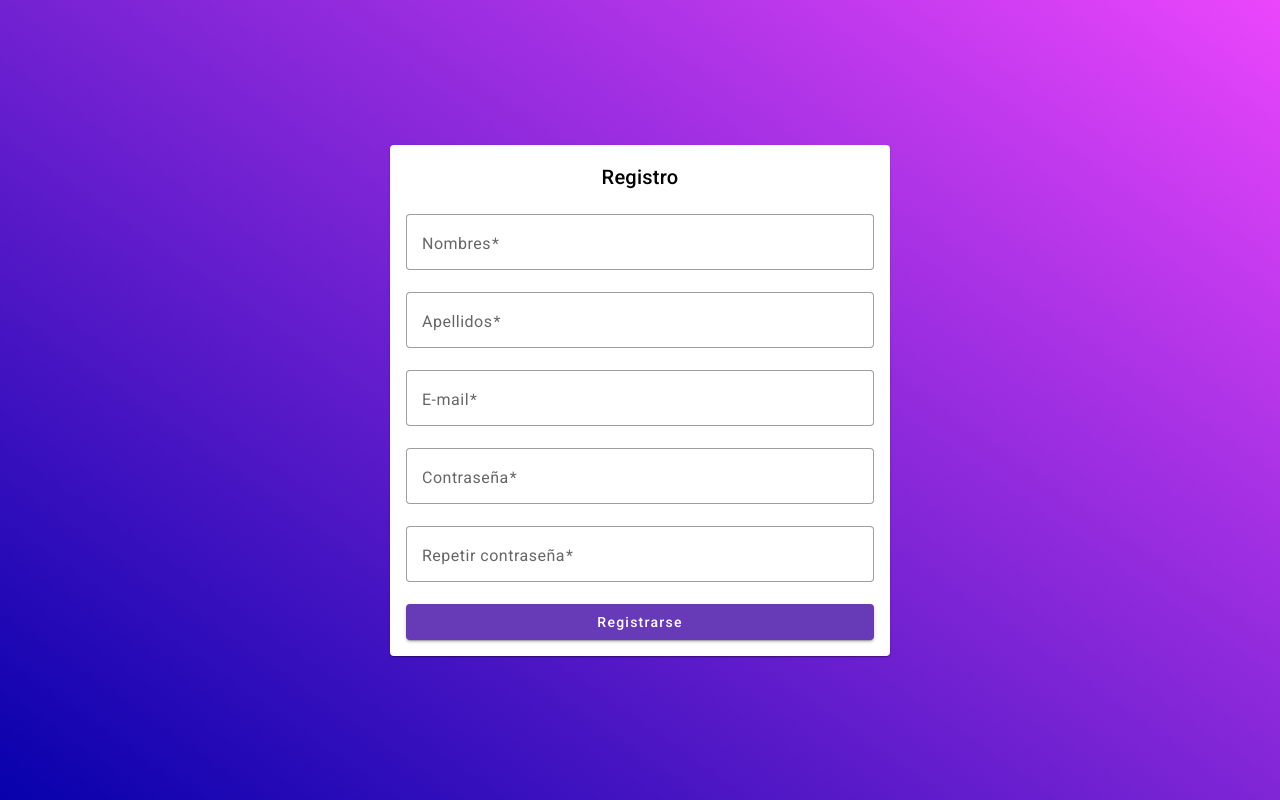
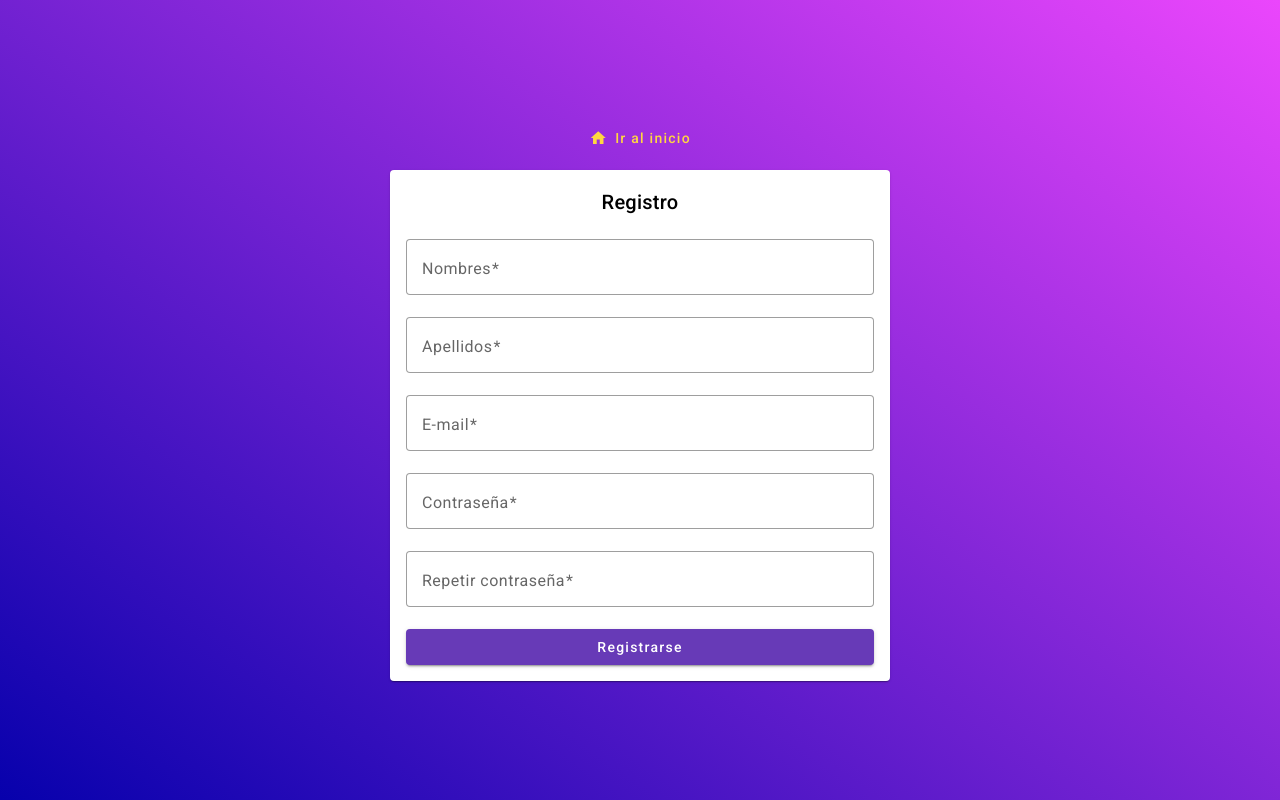
Before and after one commit to HugoMontes/curso-angular17-class14-services-httpclient, an Angular app: page /register in a window 1280 px wide. Built offline with nearby package versions, Linux system fonts and the light colour scheme.

Commit message:
156. Guard CanDeactivate

```diff
--- a/src/app/app.routes.ts
+++ b/src/app/app.routes.ts
@@ -3,6 +3,7 @@ import { HomePageComponent } from './pages/home-page/home-page.component';
 import { NotFoundPageComponent } from './pages/not-found-page/not-found-page.component';
 import { ProductsResolverServiceFn } from './services/products.resolver';
 import { AuthGuardFn } from './guards/auth.guard';
+import { ExitGuard } from './guards/exit.guard';
 
 export default [
   { path: 'home', title: 'Home', component: HomePageComponent },
@@ -15,6 +16,7 @@ export default [
   {
 		path: 'register',
 		title: 'Registro',
+    canDeactivate: [ExitGuard],
 		loadComponent: () => import('./pages/register-page/register-page.component')
 	},
   {
--- /dev/null
+++ b/src/app/guards/exit.guard.ts
@@ -0,0 +1,21 @@
+import { Injectable } from '@angular/core';
+import { ActivatedRouteSnapshot, CanDeactivate, RouterStateSnapshot, UrlTree } from '@angular/router';
+import { Observable } from 'rxjs';
+import RegisterPageComponent from '../pages/register-page/register-page.component';
+
+export interface CanComponentDeactive {
+  CanDeactivate: () => Observable<boolean> | Promise<boolean> | boolean;
+}
+
+@Injectable({ providedIn: 'root' })
+export class ExitGuard implements CanDeactivate<CanComponentDeactive> {
+  canDeactivate(
+    component: CanComponentDeactive,
+    currentRoute: ActivatedRouteSnapshot,
+    currentState: RouterStateSnapshot,
+    nextState: RouterStateSnapshot
+  ): Observable<boolean> | Promise<boolean> | boolean {
+    console.log('************** EXIT GUARD **********');
+    return component.CanDeactivate();
+  }
+}
--- a/src/app/pages/register-page/register-page.component.html
+++ b/src/app/pages/register-page/register-page.component.html
@@ -1,4 +1,9 @@
 <div class="container">
+  <button mat-button color="accent" routerLink="/" type="button">
+    <mat-icon matSuffix>home</mat-icon>
+    Ir al inicio
+  </button>
+
   <mat-card class="card">
     <mat-card-header class="card__title">
       <mat-card-title>Registro</mat-card-title>
--- a/src/app/pages/register-page/register-page.component.scss
+++ b/src/app/pages/register-page/register-page.component.scss
@@ -4,6 +4,8 @@
 	display: flex;
 	align-items: center;
 	justify-content: center;
+	flex-direction: column;
+	gap: 1em;
 
 	.card {
 		width: 500px;
--- a/src/app/pages/register-page/register-page.component.ts
+++ b/src/app/pages/register-page/register-page.component.ts
@@ -1,3 +1,4 @@
+import { RouterLink } from '@angular/router';
 import { Component, inject } from '@angular/core';
 import { FormBuilder, FormControl, FormGroup, ReactiveFormsModule, Validators } from '@angular/forms';
 import { MatButton } from '@angular/material/button';
@@ -5,17 +6,23 @@ import { MatCardModule } from '@angular/material/card';
 import { MatFormFieldModule } from '@angular/material/form-field';
 import { MatIcon } from '@angular/material/icon';
 import { MatInput } from '@angular/material/input';
-import { last } from 'rxjs';
+import { last, Observable } from 'rxjs';
 import { crossPasswordMatchingValidatior, customPasswordValidator, PasswordStateMatcher } from './register-custom-validators';
+import { CanComponentDeactive } from '../../guards/exit.guard';
 
 @Component({
 	selector: 'app-register-page',
 	standalone: true,
-	imports: [MatCardModule, MatInput, MatFormFieldModule, MatIcon, MatButton, ReactiveFormsModule],
+	imports: [RouterLink, MatCardModule, MatInput, MatFormFieldModule, MatIcon, MatButton, ReactiveFormsModule],
 	templateUrl: './register-page.component.html',
 	styleUrl: './register-page.component.scss'
 })
-export default class RegisterPageComponent {
+export default class RegisterPageComponent implements CanComponentDeactive {
+
+	CanDeactivate() : Observable<boolean> | Promise<boolean> | boolean {
+		console.log('*** CanDeactive REGISTERPAGE ****');
+		return true;
+	}
 
 	// formGroup = new FormGroup({
 	// 	names: new FormControl('', {validators: Validators.required}),
```
